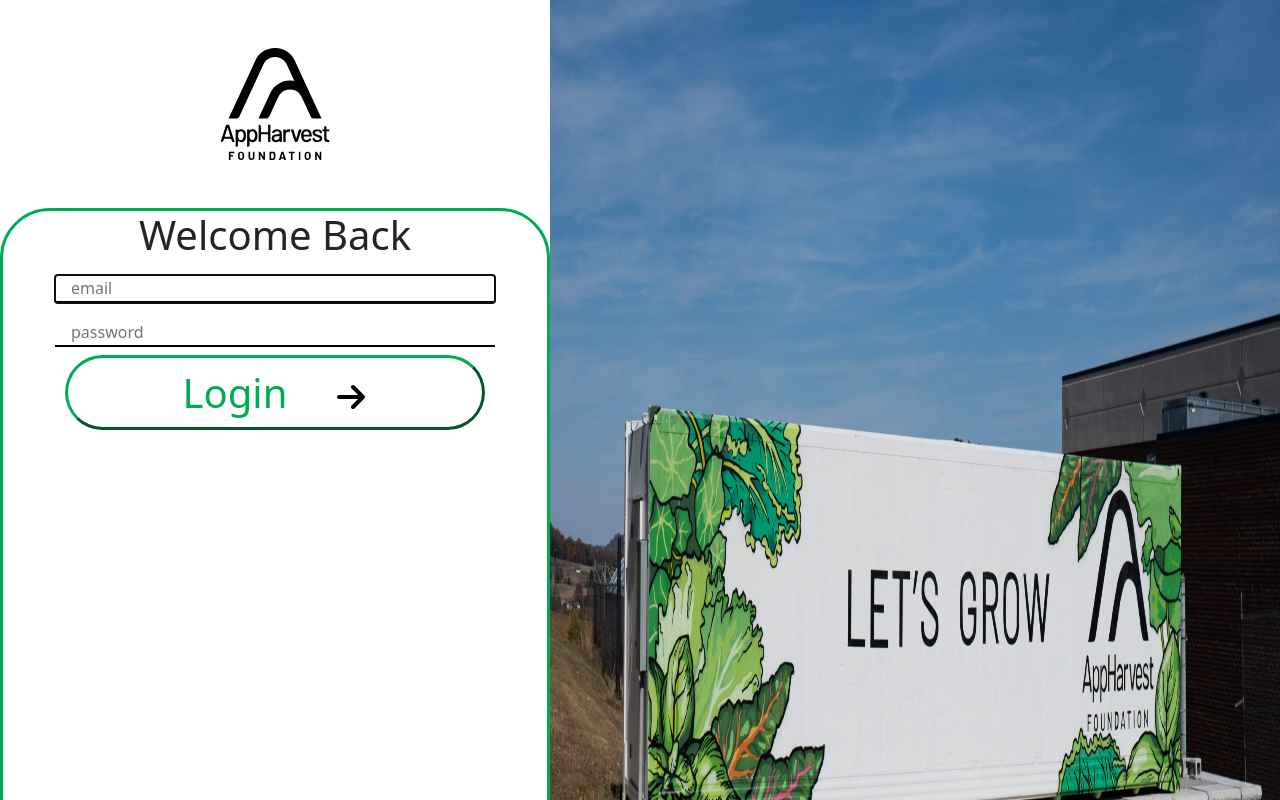
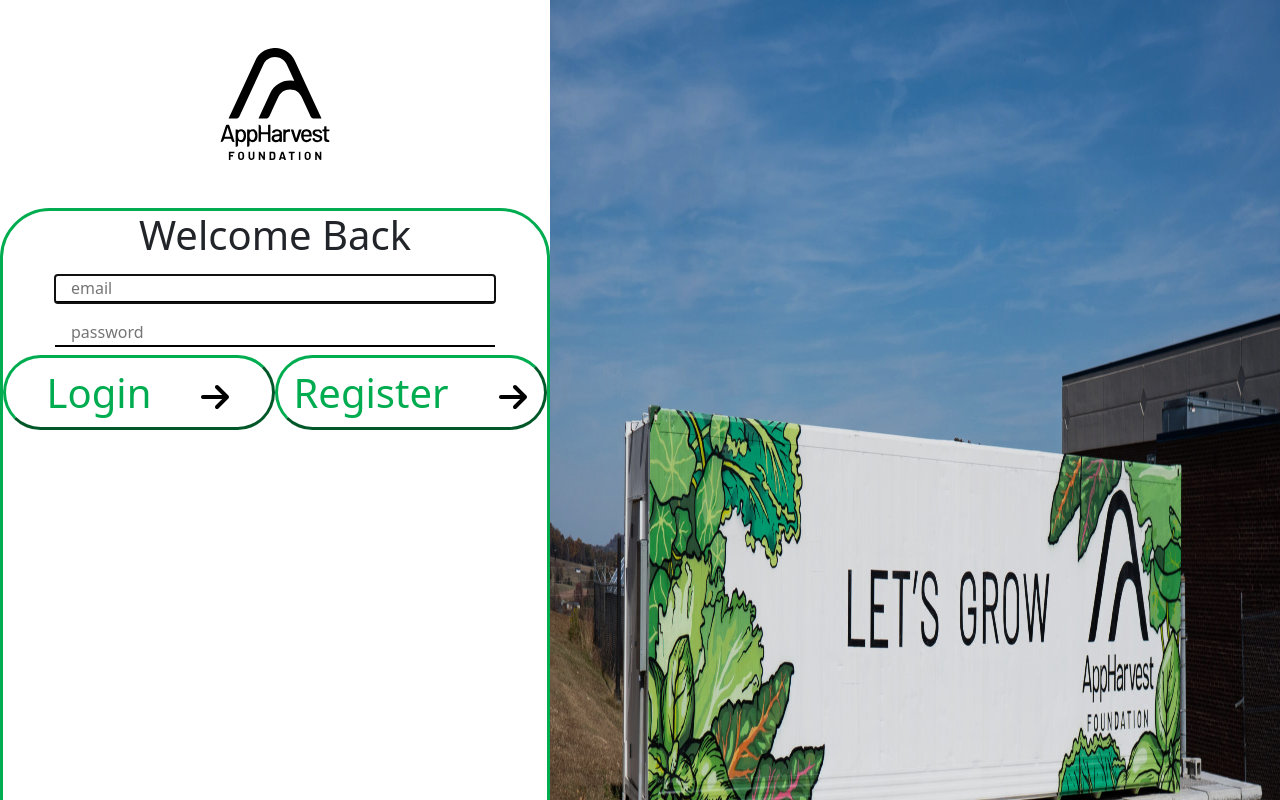
Before and after one commit to App-Harvest-UofL/App-Harvest-UI, a React (Create React App) app: page / in a window 1280 px wide. Shown: the top 800 px of the page. Built offline with nearby package versions, Linux system fonts and the light colour scheme.

Commit message:
Register button added

```diff
--- a/src/Pages/login.js
+++ b/src/Pages/login.js
@@ -113,6 +113,16 @@ const LoginPage = () => {
                       />
                     </span>
                   </button>
+                  <button className='login-button-style' type='submit'>
+                    Register
+                    <span className='ms-5'>
+                      <img
+                        className='right-arrow-style'
+                        src='arrow-right-solid.svg'
+                        alt='right arrow shaped image'
+                      />
+                    </span>
+                  </button>
                 </div>
               </form>
             </div>
--- a/src/Pages/register.js
+++ b/src/Pages/register.js
@@ -1,8 +1,10 @@
 /** @format */
 
 import React, { useState } from 'react';
-
+import { Navigate } from 'react-router-dom';
+import { useNavigate } from 'react-router-dom'
 function RegisterPage() {
+  const navigate = useNavigate();
   const [formData, setFormData] = useState({
     email: '',
     name: '',
@@ -14,10 +16,12 @@ function RegisterPage() {
   const handleInputChange = (event) => {
     const { name, value } = event.target;
     setFormData((prevFormData) => ({ ...prevFormData, [name]: value }));
+
   };
 
   const handleSubmit = (event) => {
     event.preventDefault();
+    Navigate("/");
     // handle registration logic here
   };
 
```
